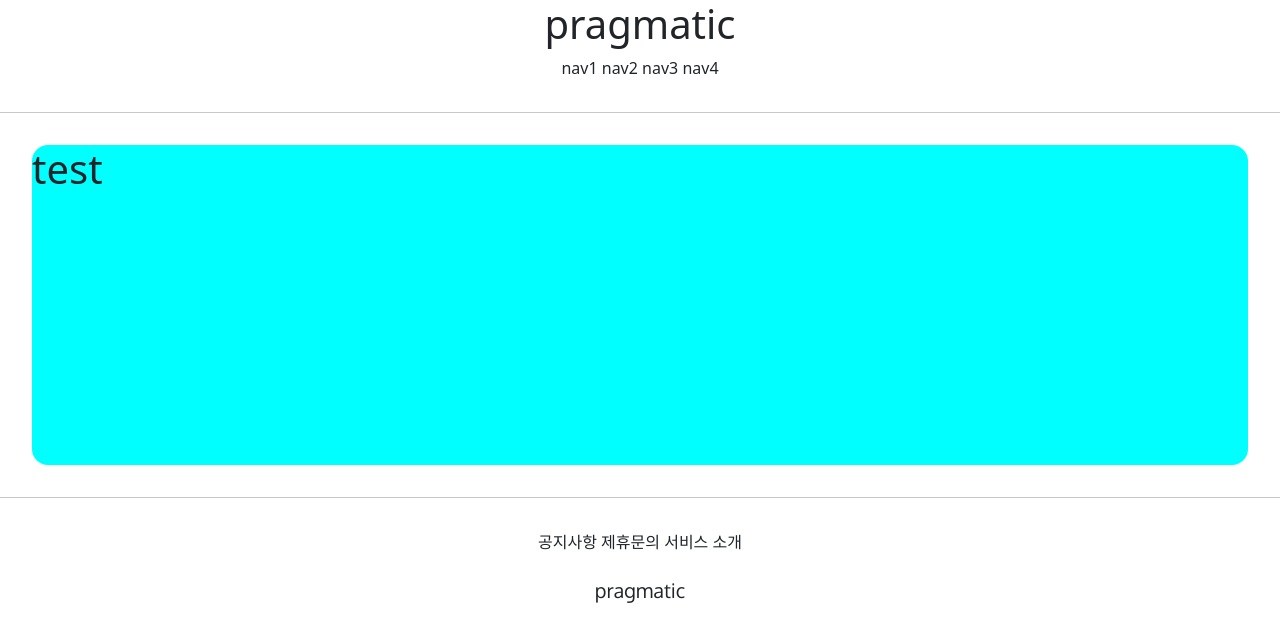
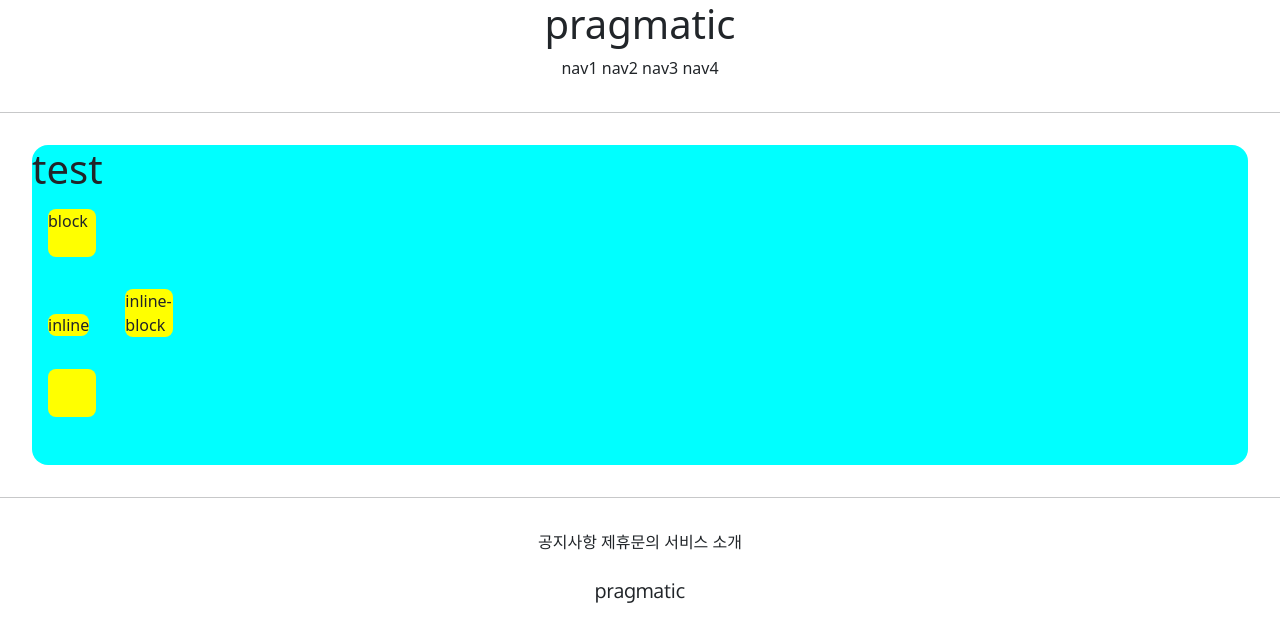
Before and after one commit to kwakdamho/test, a Django app: page /accounts/hello_world/ in a window 1280 px wide. Shown: the top 642 px of the page. Run offline with Django 3.2, Linux system fonts and the light colour scheme; parts of the project's set-up code (start-up, migrations or seed data) failed here and were passed over.

Commit message:
7/7 temporary class commit 2

```diff
--- a/accountapp/templates/accountapp/hello_world.html
+++ b/accountapp/templates/accountapp/hello_world.html
@@ -2,8 +2,26 @@
 
 {% block content %}
 
+    <style>
+
+        .testing {
+            background-color: yellow;
+            height: 48px;
+            width: 48px;
+            margin: 1rem;
+            border-radius: .5rem;
+
+    </style>
+
     <div style="height: 20rem; background-color: aqua; margin: 2rem; border-radius: 1rem;">
         <h1>test</h1>
+
+    <div class="testing" style="display: block">block</div>
+    <div class="testing" style="display: inline">inline</div>
+    <div class="testing" style="display: inline-block">inline-block</div>
+    <div class="testing" style="display: none">none</div>
+    <div class="testing"></div>
+
     </div>
 
 
```
